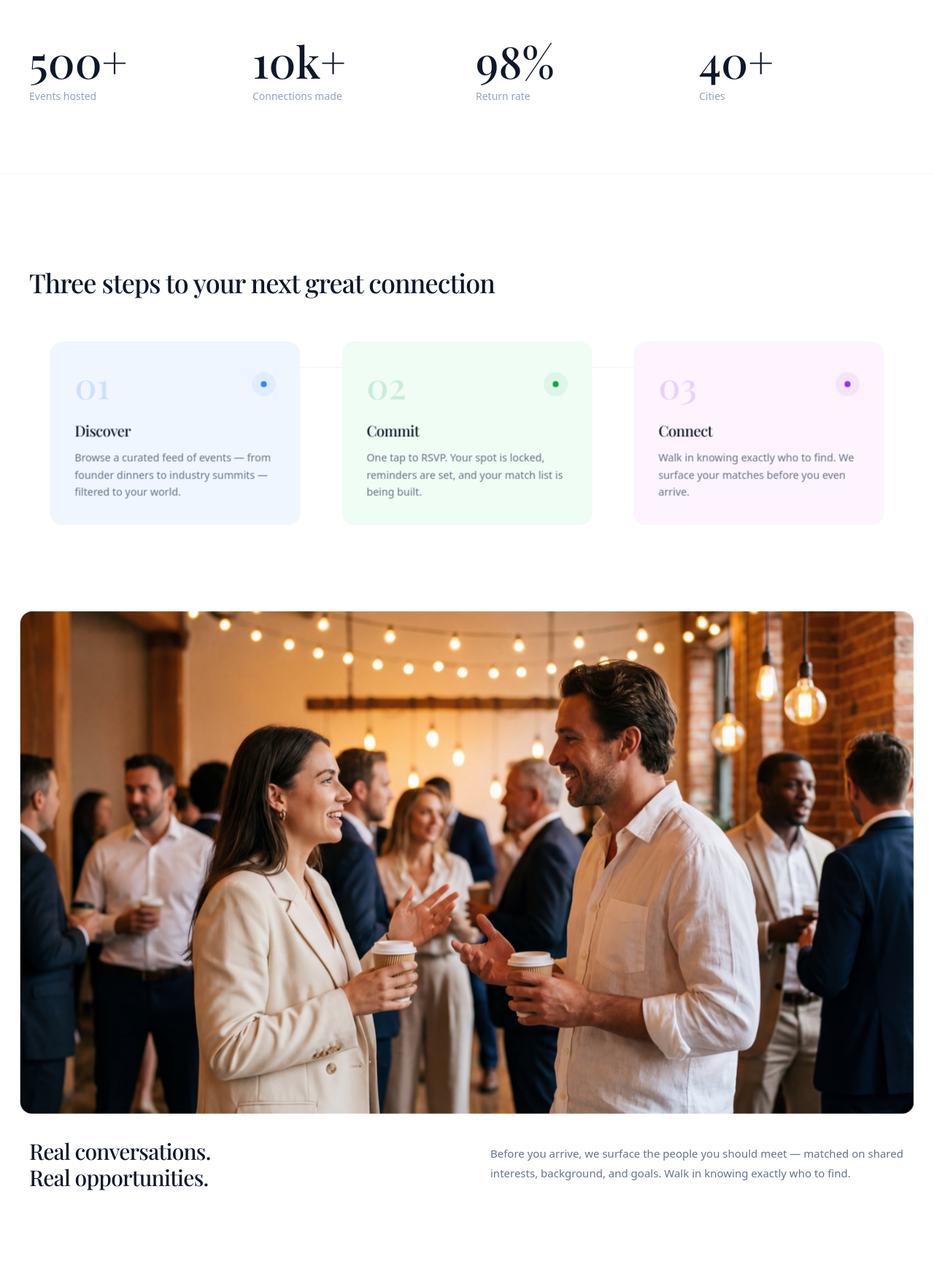
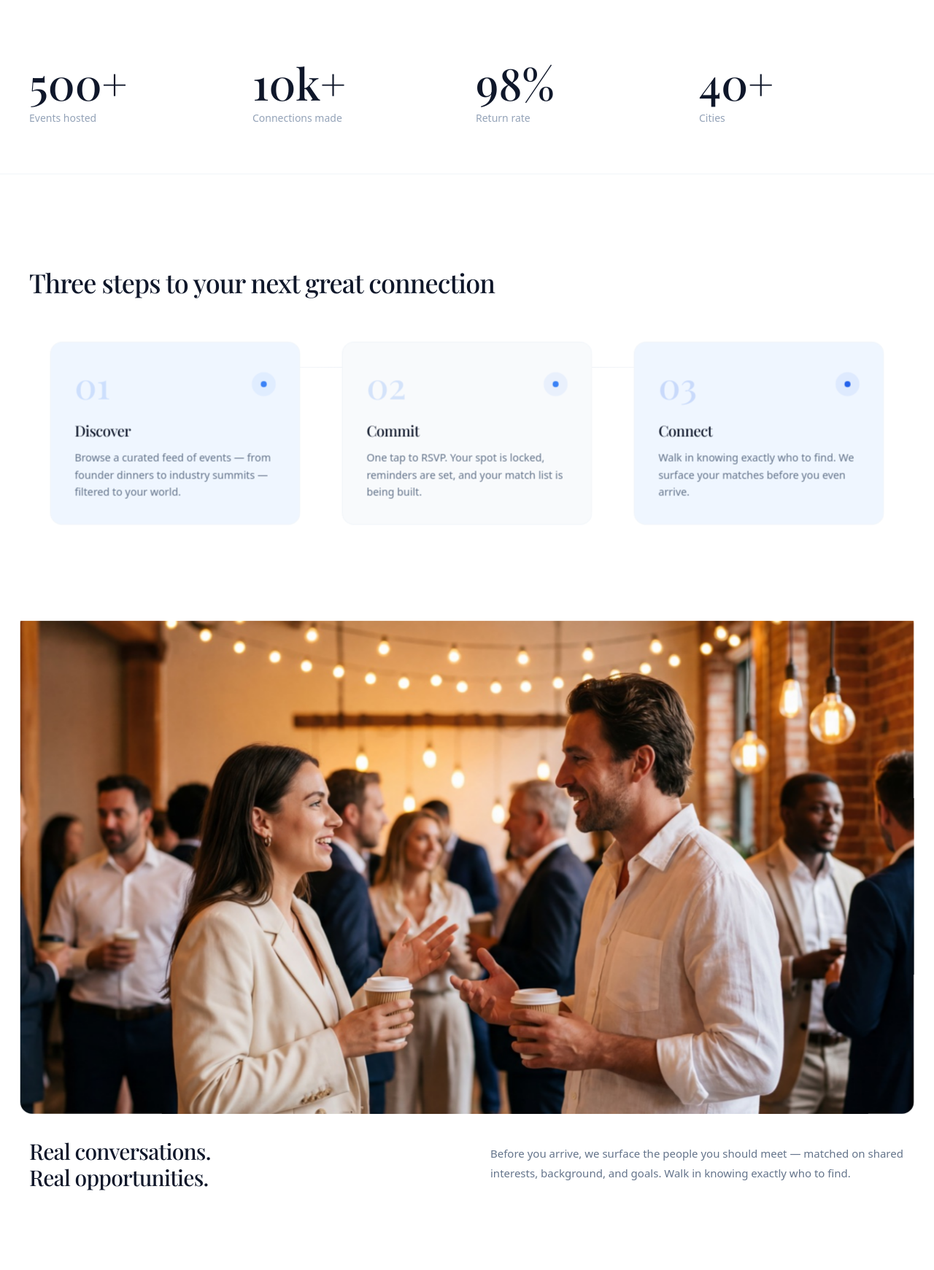
Before and after one commit to MahdiarKhodabakhshi/Meetra, a Next.js app in the folder apps/web/: page / in a window 1280 px wide. Shown: the part 1519-3260 px from the top of the page at 73% size. Built offline with nearby package versions, Linux system fonts and the light colour scheme; no server answers.

Commit message:
fix colors to blue palette and add scroll parallax

```diff
--- a/apps/web/app/components/EventCardStack.tsx
+++ b/apps/web/app/components/EventCardStack.tsx
@@ -21,8 +21,8 @@ const events = [
     time: '9:00 AM',
     attendees: 340,
     tag: 'Tech',
-    color: '#F0FDF4',
-    accent: '#16A34A',
+    color: '#F8FAFC',
+    accent: '#2563EB',
   },
   {
     title: 'Design Week',
@@ -31,8 +31,8 @@ const events = [
     time: '10:00 AM',
     attendees: 180,
     tag: 'Design',
-    color: '#FDF4FF',
-    accent: '#9333EA',
+    color: '#EFF6FF',
+    accent: '#3B82F6',
   },
   {
     title: 'VC Mixer',
@@ -41,8 +41,8 @@ const events = [
     time: '6:30 PM',
     attendees: 60,
     tag: 'Investing',
-    color: '#FFFBEB',
-    accent: '#D97706',
+    color: '#F1F5F9',
+    accent: '#1E40AF',
   },
 ];
 
--- a/apps/web/app/page.tsx
+++ b/apps/web/app/page.tsx
@@ -41,6 +41,11 @@ export default function LandingPage() {
   const navBg = useTransform(scrollY, [0, 80], ['rgba(255,255,255,0)', 'rgba(255,255,255,0.95)']);
   const navBorder = useTransform(scrollY, [0, 80], ['rgba(0,0,0,0)', 'rgba(0,0,0,0.05)']);
   const heroScale = useTransform(scrollY, [0, 600], [1, 1.06]);
+
+  // Parallax layers
+  const connectImgY = useTransform(scrollY, [400, 1400], [40, -40]);
+  const ctaImgY = useTransform(scrollY, [2000, 3600], [60, -60]);
+  const statsY = useTransform(scrollY, [600, 1200], [30, -30]);
 
   return (
     <div className="bg-white text-[#0F172A]">
@@ -115,7 +120,11 @@ export default function LandingPage() {
       </section>
 
       {/* ── Stats ── */}
-      <section className="py-20 sm:py-24 px-6 sm:px-10 border-b border-[#F1F5F9]">
+      <section className="py-20 sm:py-24 px-6 sm:px-10 border-b border-[#F1F5F9] overflow-hidden">
+        <motion.div
+          style={{ y: statsY }}
+          className="will-change-transform"
+        >
           <motion.div initial="hidden" whileInView="visible" viewport={{ once: true, margin: '-40px' }}
             variants={stagger}
             className="mx-auto max-w-7xl grid grid-cols-2 sm:grid-cols-4 gap-10 sm:gap-6">
@@ -130,6 +139,7 @@ export default function LandingPage() {
                 <p className="mt-2 text-sm text-[#94A3B8]">{s.label}</p>
               </motion.div>
             ))}
+          </motion.div>
         </motion.div>
       </section>
 
@@ -162,15 +172,15 @@ export default function LandingPage() {
                 step: '02',
                 title: 'Commit',
                 desc: 'One tap to RSVP. Your spot is locked, reminders are set, and your match list is being built.',
-                color: '#F0FDF4',
-                accent: '#16A34A',
+                color: '#F8FAFC',
+                accent: '#3B82F6',
               },
               {
                 step: '03',
                 title: 'Connect',
                 desc: 'Walk in knowing exactly who to find. We surface your matches before you even arrive.',
-                color: '#FDF4FF',
-                accent: '#9333EA',
+                color: '#EFF6FF',
+                accent: '#2563EB',
               },
             ].map((item) => (
               <motion.div key={item.step} variants={up} className="relative px-0 sm:px-8 pb-12 sm:pb-0">
@@ -198,14 +208,19 @@ export default function LandingPage() {
       </section>
 
       {/* ── Connect image — single full-width ── */}
-      <section className="px-6 sm:px-10 pb-24 sm:pb-32">
+      <section className="px-6 sm:px-10 pb-24 sm:pb-32 overflow-hidden">
         <motion.div initial="hidden" whileInView="visible" viewport={{ once: true, margin: '-60px' }}
           className="mx-auto max-w-7xl">
           <motion.div variants={up}>
             <TiltCard className="w-full">
               <div className="w-full aspect-video overflow-hidden rounded-2xl">
-                <img src="/connect.jpg" alt="People connecting at a tech event"
-                  className="w-full h-full object-cover" loading="lazy" />
+                <motion.img
+                  src="/connect.jpg"
+                  alt="People connecting at a tech event"
+                  style={{ y: connectImgY, scale: 1.08 }}
+                  className="w-full h-full object-cover will-change-transform"
+                  loading="lazy"
+                />
               </div>
             </TiltCard>
           </motion.div>
@@ -243,7 +258,13 @@ export default function LandingPage() {
       {/* ── CTA ── */}
       <section className="relative min-h-[60vh] flex items-center justify-center overflow-hidden">
         <div className="absolute inset-0">
-          <img src="/cta-bg.jpg" alt="" className="w-full h-full object-cover" loading="lazy" />
+          <motion.img
+            src="/cta-bg.jpg"
+            alt=""
+            style={{ y: ctaImgY, scale: 1.12 }}
+            className="w-full h-full object-cover will-change-transform"
+            loading="lazy"
+          />
           <div className="absolute inset-0 bg-[#0F172A]/72" />
         </div>
         <motion.div initial="hidden" whileInView="visible" viewport={{ once: true, margin: '-40px' }}
```
Lines whose indentation alone changed are shown as unchanged.
